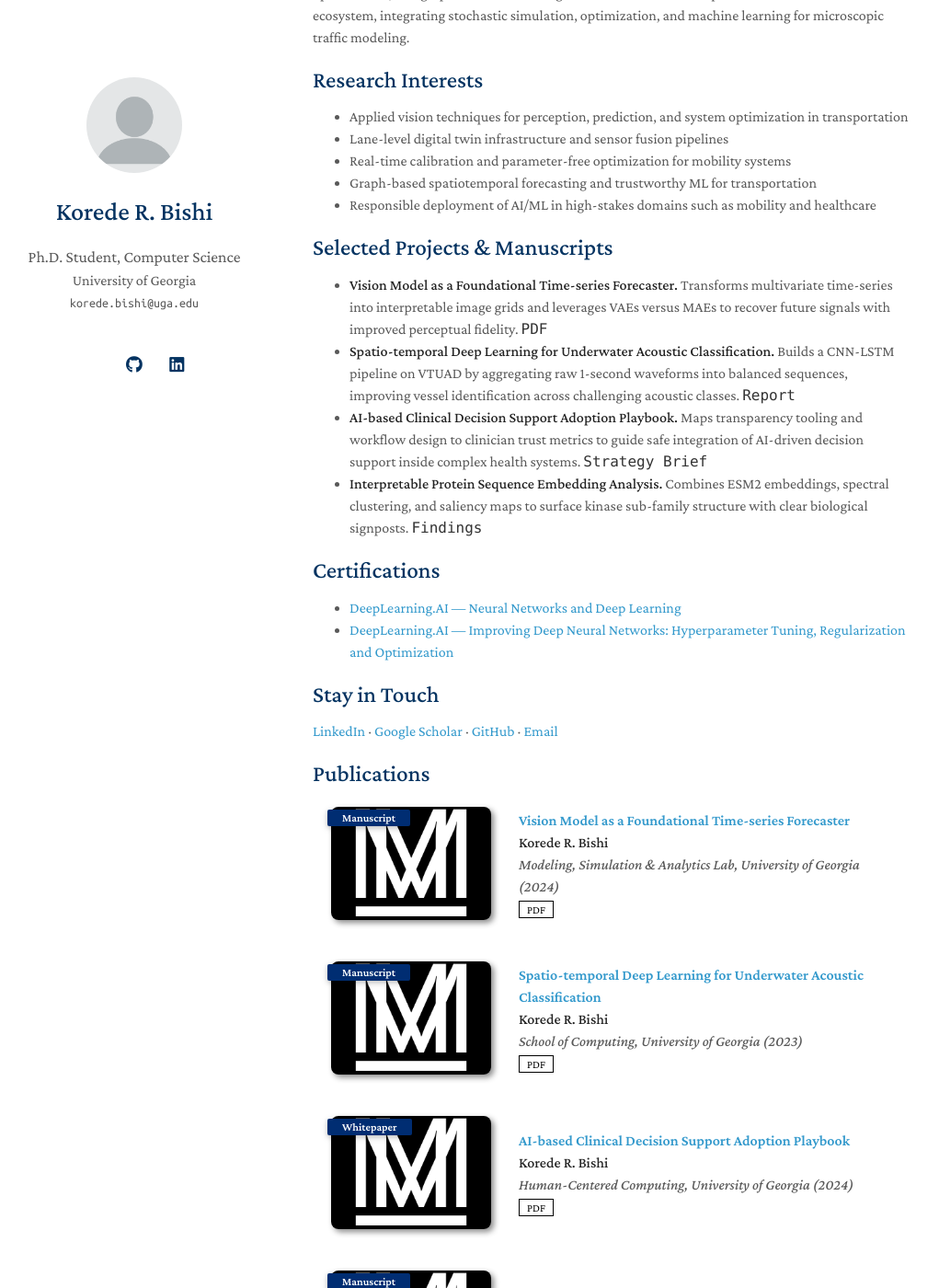
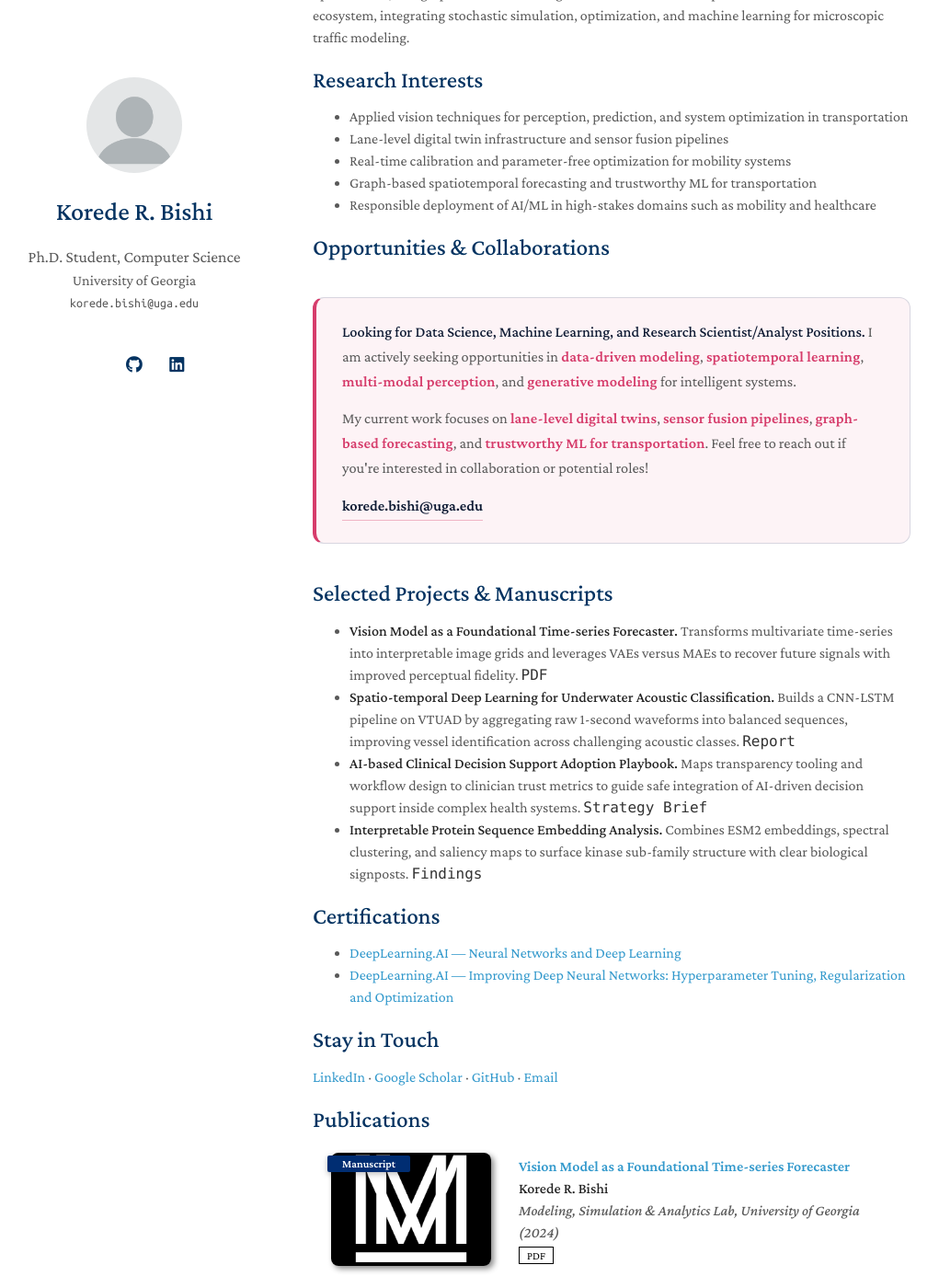
Before and after one commit to koredebishi/koredebishi.github.io, a Jekyll site: the page built from index.md, in a window 1280 px wide and 1400 px high, scrolled down 268 px. Shown: the whole window at 92% size, without its empty margins (130-1151 px from the left). Built offline with Jekyll 4.4.1, drawn with Linux system fonts in a browser that asks for light colours; a style sheet for code colours, icons or effects is not loaded; our own code applies the rules of GitHub Pages for plain Markdown files.

Commit message:
changes-mimimal

```diff
--- a/_sass/minimal-light.scss
+++ b/_sass/minimal-light.scss
@@ -157,6 +157,72 @@ papertitle {
     font-weight: 600;
     font-size: 100%;
   }
+
+.opportunities-callout {
+  margin: 2.5rem 0;
+  padding: 1.5rem 1.75rem;
+  border: 1px solid rgba(4, 51, 97, 0.15);
+  border-left: 4px solid #d63c6b;
+  border-radius: 12px;
+  background: rgba(214, 60, 107, 0.06);
+}
+
+.opportunities-callout p {
+  margin-bottom: 0.85rem;
+  font-size: 1.02rem;
+  line-height: 1.65;
+}
+
+.opportunities-callout p:last-child {
+  margin-bottom: 0;
+}
+
+.opportunities-callout strong {
+  color: #0d1a33;
+}
+
+.accent-keyword {
+  color: #d63c6b;
+  font-weight: 600;
+  letter-spacing: 0.01em;
+}
+
+.opportunities-link {
+  display: inline-flex;
+  align-items: center;
+  gap: 0.4rem;
+  font-weight: 600;
+  color: #0d1a33;
+  text-decoration: none;
+  border-bottom: 1px solid rgba(214, 60, 107, 0.35);
+  padding-bottom: 0.1rem;
+}
+
+.opportunities-link:hover {
+  color: #d63c6b;
+  border-bottom-color: #d63c6b;
+}
+
+@media (prefers-color-scheme: dark) {
+  .opportunities-callout {
+    border-color: rgba(214, 60, 107, 0.4);
+    background: rgba(214, 60, 107, 0.12);
+  }
+
+  .opportunities-callout strong,
+  .opportunities-link {
+    color: #f6f6f6;
+  }
+
+  .opportunities-link:hover {
+    color: #ff709a;
+    border-bottom-color: #ff709a;
+  }
+
+  .accent-keyword {
+    color: #ff709a;
+  }
+}
 
 @media (prefers-color-scheme: dark) {
     body {
--- a/index.md
+++ b/index.md
@@ -15,6 +15,16 @@ At MSAL, I design real-time digital twin frameworks that couple online calibrati
 - Real-time calibration and parameter-free optimization for mobility systems
 - Graph-based spatiotemporal forecasting and trustworthy ML for transportation
 - Responsible deployment of AI/ML in high-stakes domains such as mobility and healthcare
+
+## Opportunities & Collaborations
+
+
+<div class="opportunities-callout">
+  <p><strong>Looking for Data Science, Machine Learning, and Research Scientist/Analyst Positions.</strong> I am actively seeking opportunities in <span class="accent-keyword">data-driven modeling</span>, <span class="accent-keyword">spatiotemporal learning</span>, <span class="accent-keyword">multi-modal perception</span>, and <span class="accent-keyword">generative modeling</span> for intelligent systems.</p>
+  <p>My current work focuses on <span class="accent-keyword">lane-level digital twins</span>, <span class="accent-keyword">sensor fusion pipelines</span>, <span class="accent-keyword">graph-based forecasting</span>, and <span class="accent-keyword">trustworthy ML for transportation</span>. Feel free to reach out if you're interested in collaboration or potential roles!</p>
+  <p><a class="opportunities-link" href="mailto:korede.bishi@uga.edu">korede.bishi@uga.edu</a></p>
+</div>
+
 
 ## Selected Projects & Manuscripts
 
```
Also changed, not shown: 1 other file.
